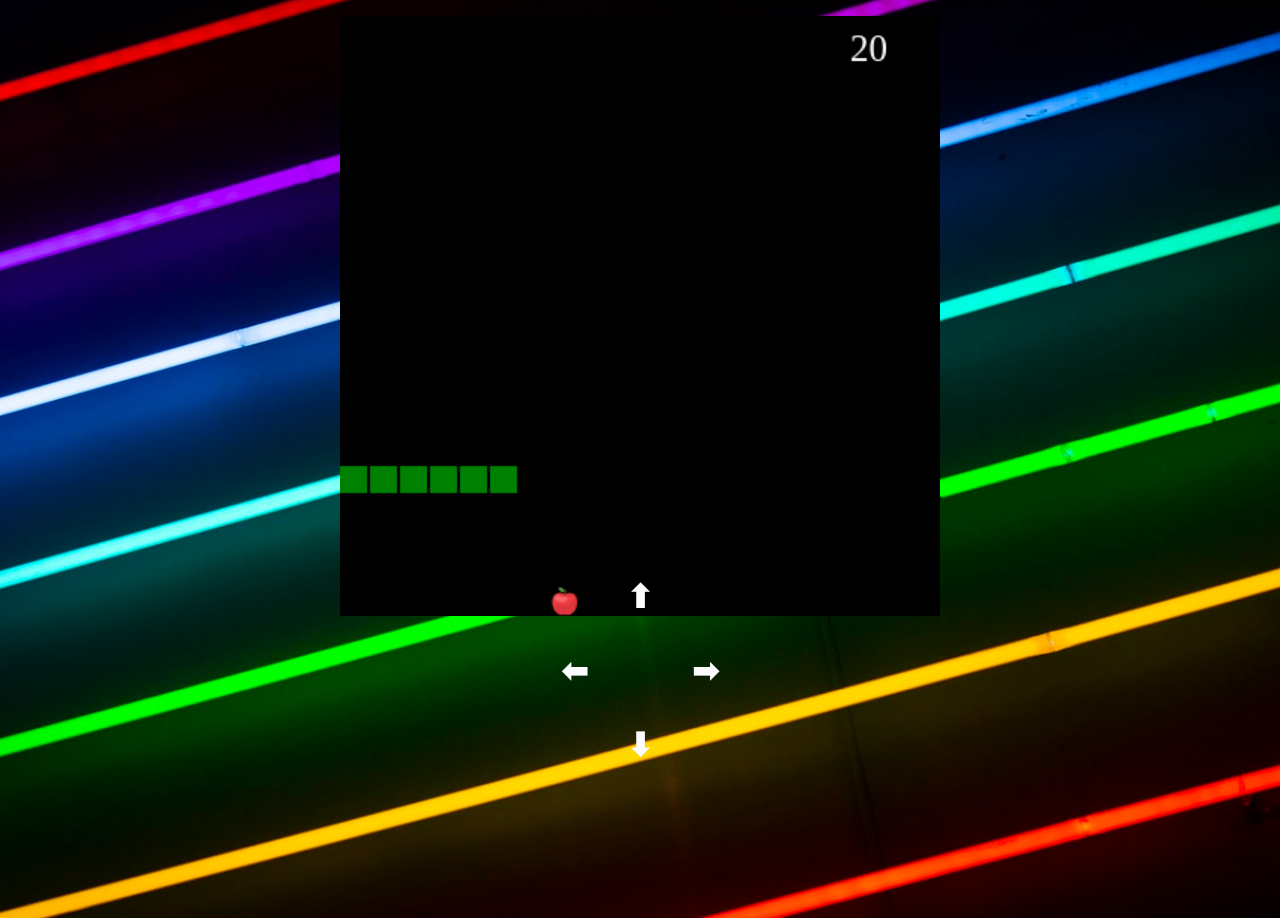
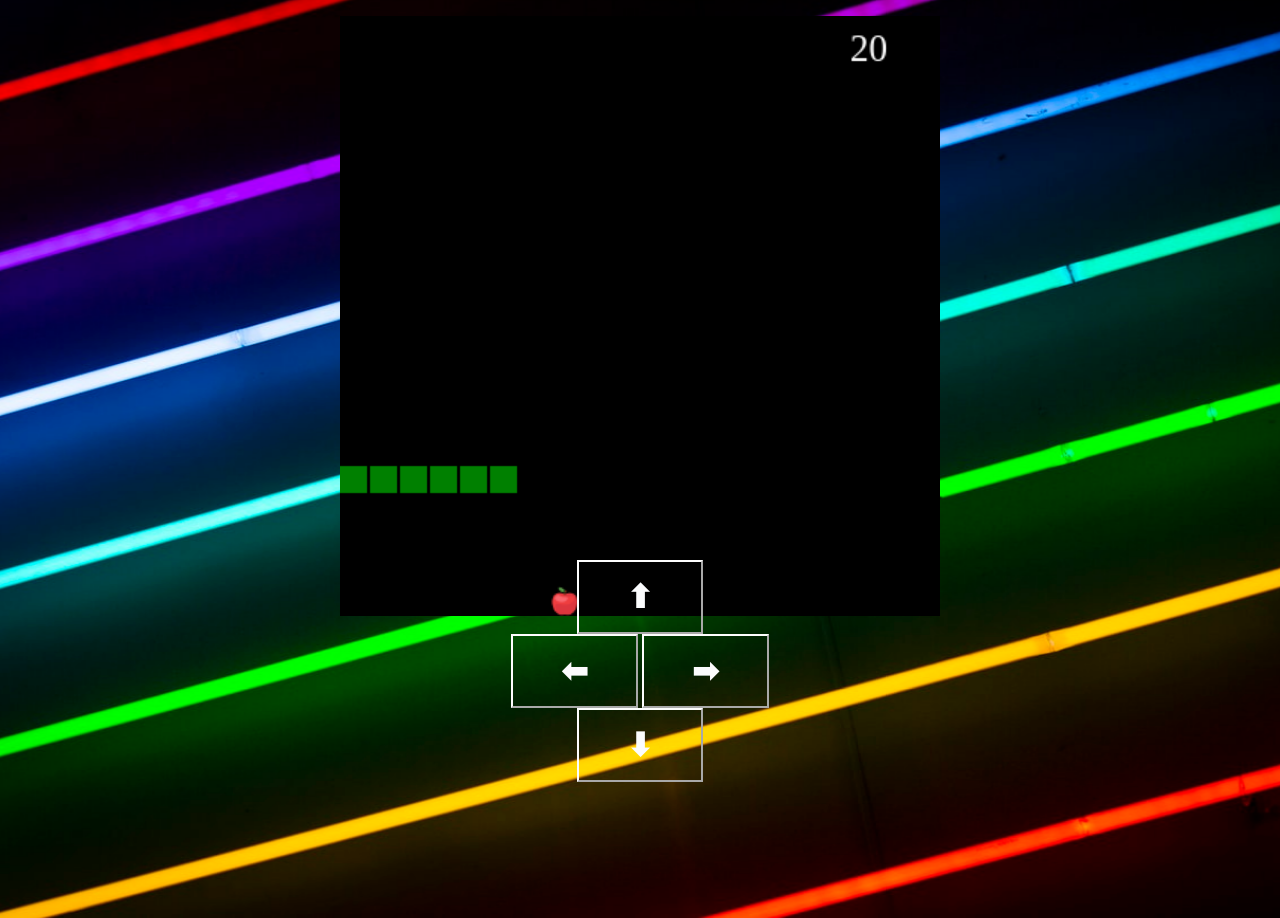
Before and after one commit to joaocarlosdene/snake-game, a plain HTML site: page pages/jogo.html in a window 1280 px wide. Shown: the top 918 px of the page. Drawn offline with nearby package versions, Linux system fonts and the light colour scheme.

Commit message:
adicao borda button

```diff
--- a/style.css
+++ b/style.css
@@ -166,7 +166,7 @@ p{
     padding: 1rem 3rem;
     text-transform: uppercase;
     background-color: rgba(0, 0, 0, 0);
-    border-color: rgba(255, 255, 240, 0);
+    border-color: rgb(253, 253, 253);
 }
 @media (max-width:700px){
     #stage{
```
